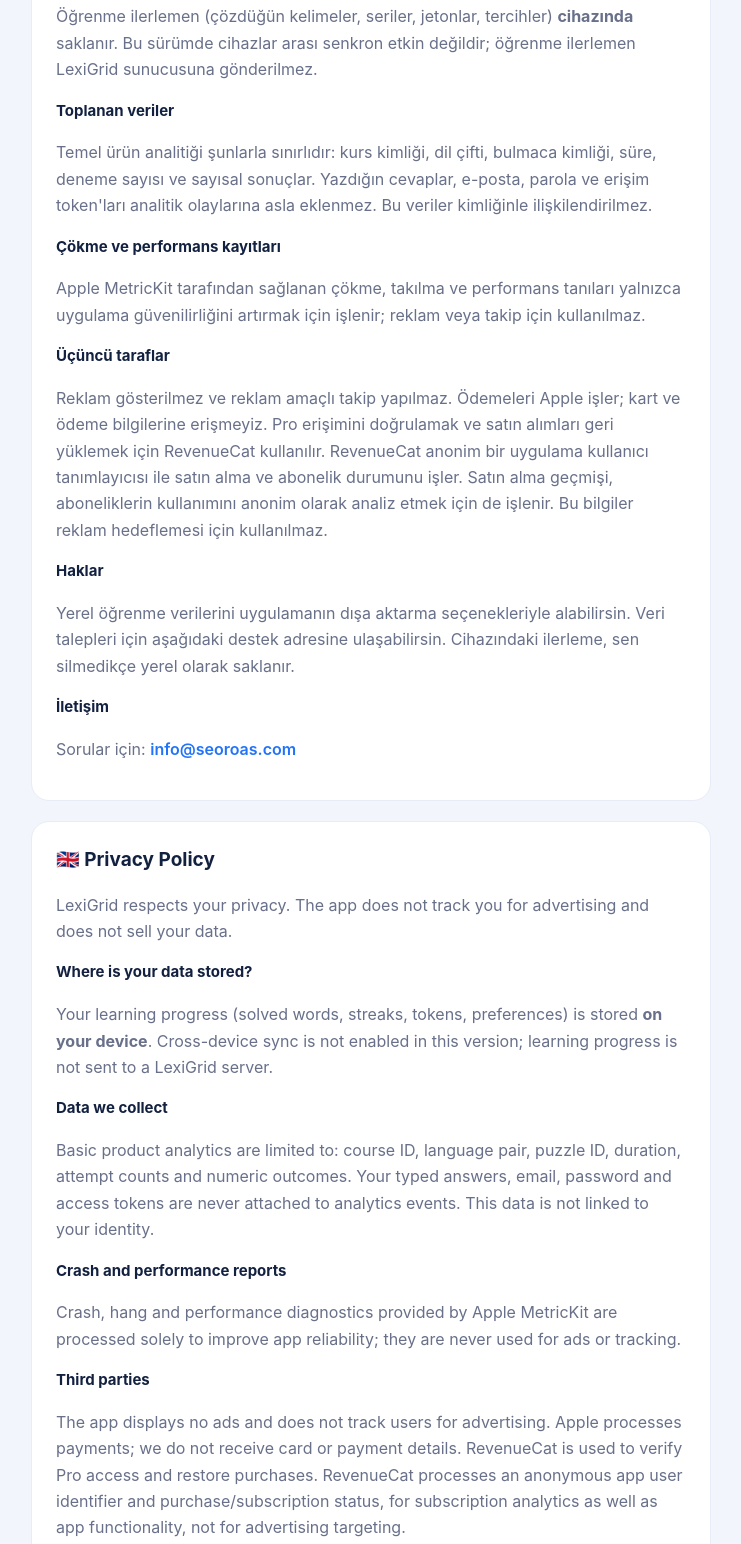
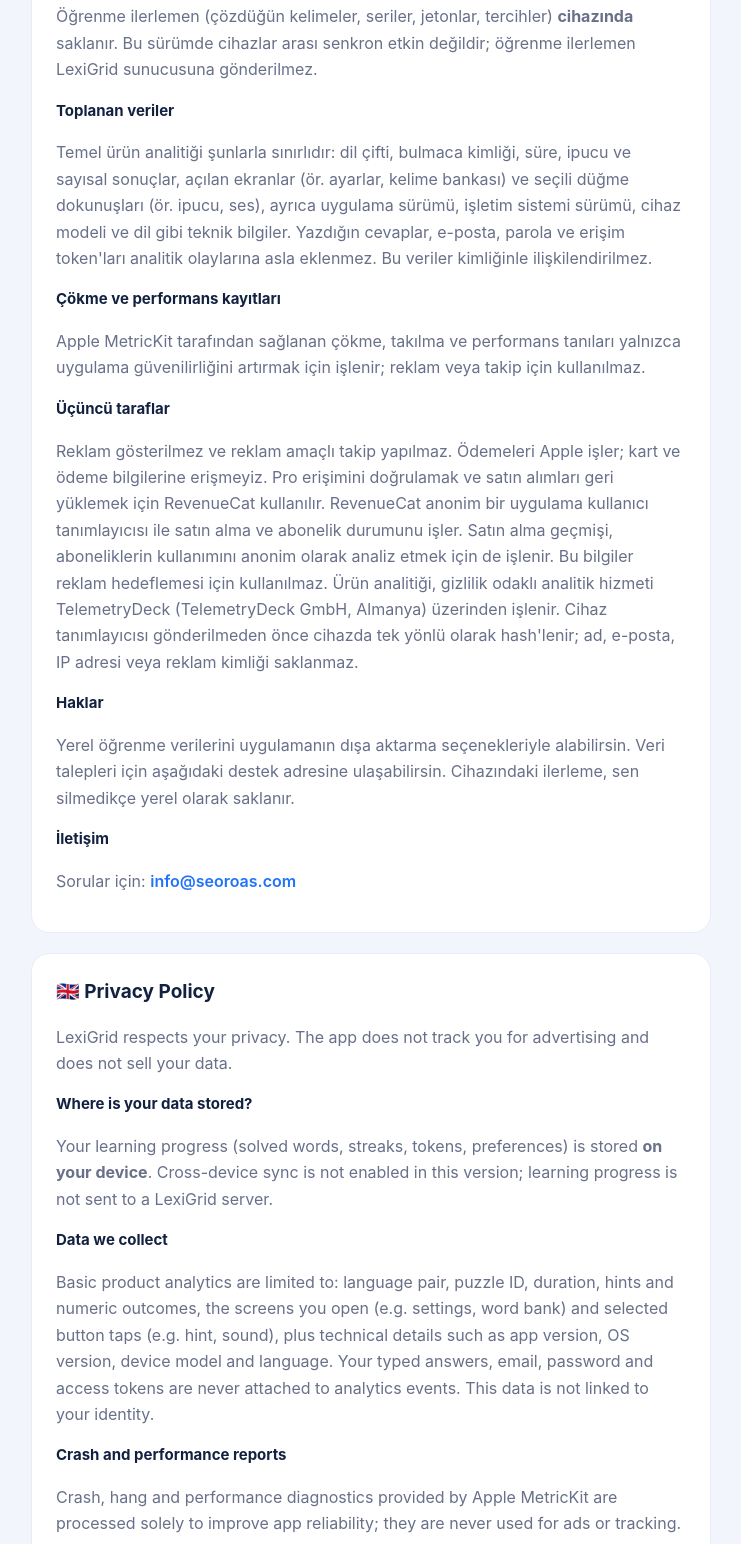
Before and after one commit to emrmob77/lexigrid-support, a plain HTML site: page privacy.html in a window 1280 px wide. Shown: the part 313-1857 px from the top of the page, without its empty margins (269-1010 px from the left). Drawn offline with Linux system fonts and the light colour scheme.

Commit message:
Describe TelemetryDeck product analytics in all three languages
LexiGrid 2.0.3 sends screen views, selected taps and puzzle summaries to
TelemetryDeck. Course IDs are no longer listed because they are not sent.

Co-Authored-By: Claude Opus 5.5 <noreply@anthropic.com>
Claude-Session: https://claude.ai/code/session_015t7AP3aeagh2Tf9ef4EY7y

```diff
--- a/privacy.html
+++ b/privacy.html
@@ -24,7 +24,7 @@
 <body>
 <div class="wrap">
   <h1>Gizlilik Politikası · Privacy Policy</h1>
-  <div class="date">LexiGrid · Son güncelleme / Last updated: 2026-10-19</div>
+  <div class="date">LexiGrid · Son güncelleme / Last updated: 2026-11-20</div>
 
   <div class="card">
     <h2>🇹🇷 Gizlilik Politikası</h2>
@@ -33,14 +33,16 @@
     <p>Öğrenme ilerlemen (çözdüğün kelimeler, seriler, jetonlar, tercihler) <strong>cihazında</strong> saklanır.
        Bu sürümde cihazlar arası senkron etkin değildir; öğrenme ilerlemen LexiGrid sunucusuna gönderilmez.</p>
     <h3>Toplanan veriler</h3>
-    <p>Temel ürün analitiği şunlarla sınırlıdır: kurs kimliği, dil çifti, bulmaca kimliği, süre, deneme
-       sayısı ve sayısal sonuçlar. Yazdığın cevaplar, e-posta, parola ve erişim token'ları analitik
-       olaylarına asla eklenmez. Bu veriler kimliğinle ilişkilendirilmez.</p>
+    <p>Temel ürün analitiği şunlarla sınırlıdır: dil çifti, bulmaca kimliği, süre, ipucu ve sayısal
+       sonuçlar, açılan ekranlar (ör. ayarlar, kelime bankası) ve seçili düğme dokunuşları (ör. ipucu,
+       ses), ayrıca uygulama sürümü, işletim sistemi sürümü, cihaz modeli ve dil gibi teknik bilgiler.
+       Yazdığın cevaplar, e-posta, parola ve erişim token'ları analitik olaylarına asla eklenmez. Bu
+       veriler kimliğinle ilişkilendirilmez.</p>
     <h3>Çökme ve performans kayıtları</h3>
     <p>Apple MetricKit tarafından sağlanan çökme, takılma ve performans tanıları yalnızca uygulama
        güvenilirliğini artırmak için işlenir; reklam veya takip için kullanılmaz.</p>
     <h3>Üçüncü taraflar</h3>
-    <p>Reklam gösterilmez ve reklam amaçlı takip yapılmaz. Ödemeleri Apple işler; kart ve ödeme bilgilerine erişmeyiz. Pro erişimini doğrulamak ve satın alımları geri yüklemek için RevenueCat kullanılır. RevenueCat anonim bir uygulama kullanıcı tanımlayıcısı ile satın alma ve abonelik durumunu işler. Satın alma geçmişi, aboneliklerin kullanımını anonim olarak analiz etmek için de işlenir. Bu bilgiler reklam hedeflemesi için kullanılmaz.</p>
+    <p>Reklam gösterilmez ve reklam amaçlı takip yapılmaz. Ödemeleri Apple işler; kart ve ödeme bilgilerine erişmeyiz. Pro erişimini doğrulamak ve satın alımları geri yüklemek için RevenueCat kullanılır. RevenueCat anonim bir uygulama kullanıcı tanımlayıcısı ile satın alma ve abonelik durumunu işler. Satın alma geçmişi, aboneliklerin kullanımını anonim olarak analiz etmek için de işlenir. Bu bilgiler reklam hedeflemesi için kullanılmaz. Ürün analitiği, gizlilik odaklı analitik hizmeti TelemetryDeck (TelemetryDeck GmbH, Almanya) üzerinden işlenir. Cihaz tanımlayıcısı gönderilmeden önce cihazda tek yönlü olarak hash'lenir; ad, e-posta, IP adresi veya reklam kimliği saklanmaz.</p>
     <h3>Haklar</h3>
     <p>Yerel öğrenme verilerini uygulamanın dışa aktarma seçenekleriyle alabilirsin. Veri talepleri için aşağıdaki destek adresine ulaşabilirsin. Cihazındaki ilerleme, sen silmedikçe yerel olarak saklanır.</p>
     <h3>İletişim</h3>
@@ -54,14 +56,16 @@
     <p>Your learning progress (solved words, streaks, tokens, preferences) is stored <strong>on your
        device</strong>. Cross-device sync is not enabled in this version; learning progress is not sent to a LexiGrid server.</p>
     <h3>Data we collect</h3>
-    <p>Basic product analytics are limited to: course ID, language pair, puzzle ID, duration, attempt
-       counts and numeric outcomes. Your typed answers, email, password and access tokens are never
-       attached to analytics events. This data is not linked to your identity.</p>
+    <p>Basic product analytics are limited to: language pair, puzzle ID, duration, hints and numeric
+       outcomes, the screens you open (e.g. settings, word bank) and selected button taps (e.g. hint,
+       sound), plus technical details such as app version, OS version, device model and language.
+       Your typed answers, email, password and access tokens are never attached to analytics events.
+       This data is not linked to your identity.</p>
     <h3>Crash and performance reports</h3>
     <p>Crash, hang and performance diagnostics provided by Apple MetricKit are processed solely to
        improve app reliability; they are never used for ads or tracking.</p>
     <h3>Third parties</h3>
-    <p>The app displays no ads and does not track users for advertising. Apple processes payments; we do not receive card or payment details. RevenueCat is used to verify Pro access and restore purchases. RevenueCat processes an anonymous app user identifier and purchase/subscription status, for subscription analytics as well as app functionality, not for advertising targeting.</p>
+    <p>The app displays no ads and does not track users for advertising. Apple processes payments; we do not receive card or payment details. RevenueCat is used to verify Pro access and restore purchases. RevenueCat processes an anonymous app user identifier and purchase/subscription status, for subscription analytics as well as app functionality, not for advertising targeting. Product analytics are processed by TelemetryDeck (TelemetryDeck GmbH, Germany), a privacy-focused analytics service. The device identifier is hashed one-way on the device before it is sent; no name, email, IP address or advertising identifier is stored.</p>
     <h3>Your rights</h3>
     <p>You can export local learning data using the app’s export options. Contact the support address below for data requests. Local progress remains on your device unless you clear it.</p>
     <h3>Contact</h3>
@@ -72,7 +76,7 @@
     <h2>Español · Política de privacidad</h2>
     <p>El progreso de aprendizaje, las palabras, las partidas, las rachas y las fichas se guardan en tu dispositivo. Esta versión no ofrece sincronización entre dispositivos ni envía tu progreso a un servidor de LexiGrid.</p>
     <p>La app no muestra anuncios, no realiza seguimiento publicitario y no vende datos personales. Apple procesa los pagos; no recibimos los datos de tu tarjeta. RevenueCat verifica el acceso Pro y restaura compras mediante un identificador anónimo de usuario de la app y el estado de las compras y suscripciones. El historial de compras también se utiliza para analizar las suscripciones de forma anónima.</p>
-    <p>Los datos de interacción, cuando se procesan para analítica, se limitan a identificadores de curso y puzle, idiomas, duración y resultados numéricos. Las respuestas escritas, correos, contraseñas y tokens de acceso no se incluyen. Los diagnósticos de Apple MetricKit se utilizan para mejorar la fiabilidad, sin fines publicitarios.</p>
+    <p>Los datos de interacción para analítica se limitan a identificadores de puzle, idiomas, duración, pistas y resultados numéricos, las pantallas que abres y toques seleccionados (p. ej., pista, sonido), además de datos técnicos como versión de la app y del sistema, modelo de dispositivo e idioma. Se procesan con TelemetryDeck (TelemetryDeck GmbH, Alemania), un servicio de analítica centrado en la privacidad; el identificador del dispositivo se convierte en un hash irreversible en el propio dispositivo y no se guardan nombre, correo, dirección IP ni identificador publicitario. Las respuestas escritas, correos, contraseñas y tokens de acceso no se incluyen. Los diagnósticos de Apple MetricKit se utilizan para mejorar la fiabilidad, sin fines publicitarios.</p>
     <p>Puedes exportar los datos locales desde la app. Para consultas de privacidad y solicitudes sobre datos: <a href="mailto:info@seoroas.com">info@seoroas.com</a>.</p>
   </div>
 
```
